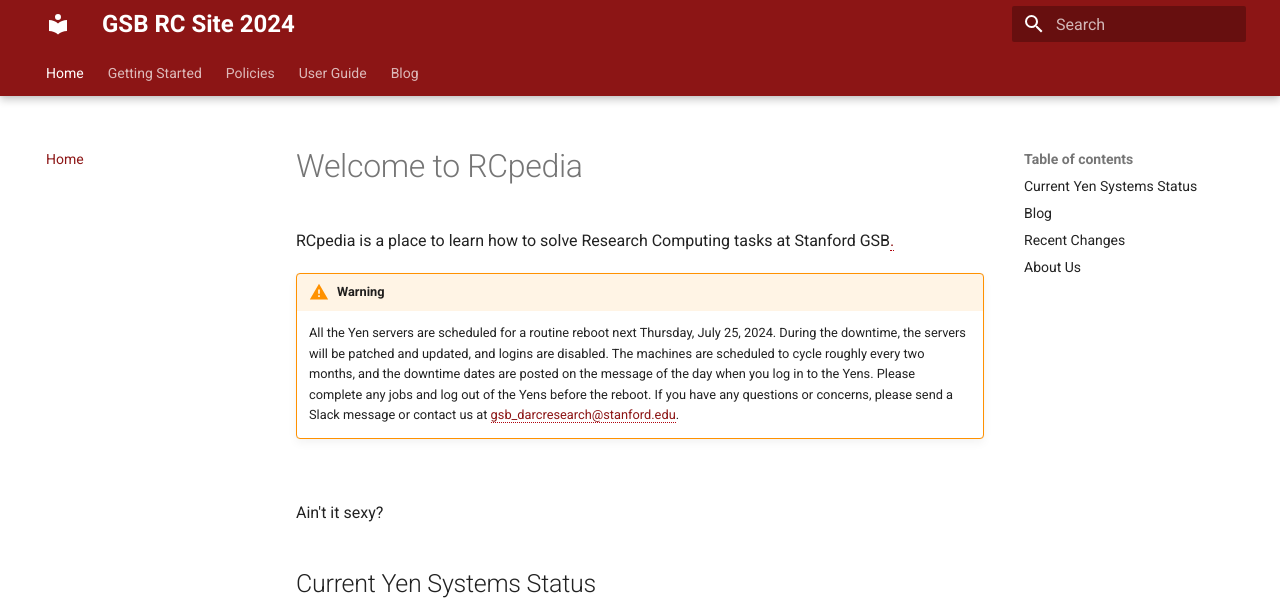
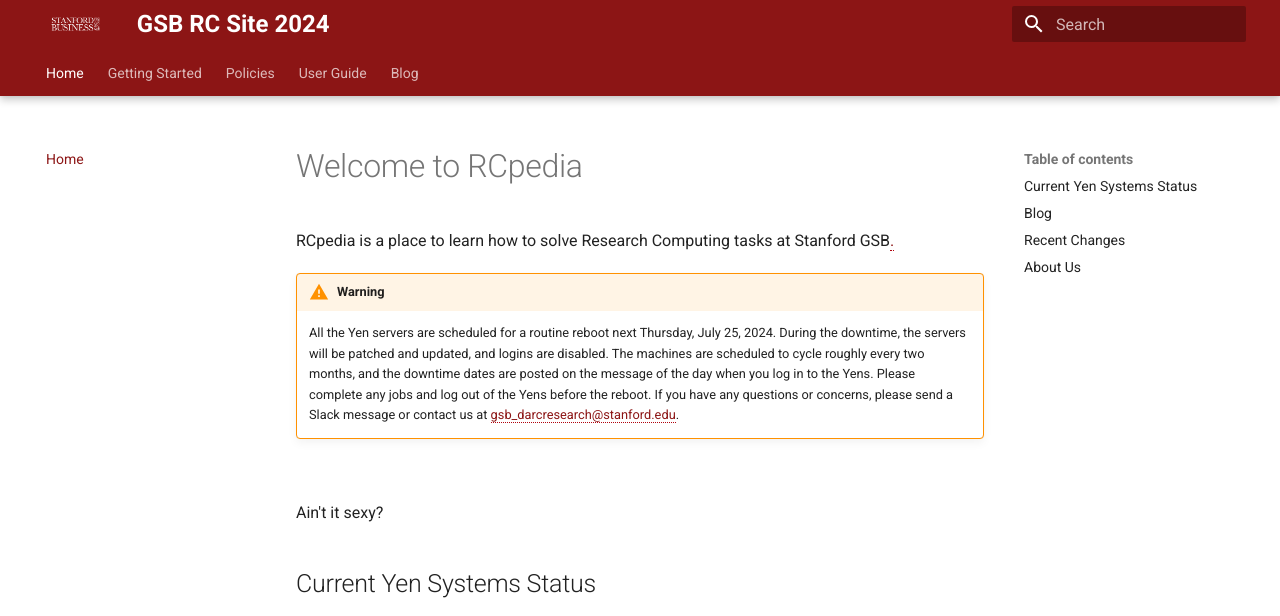
Before and after one commit to gsbdarc/rcpedia_mockup, an MkDocs documentation site: the page built from docs/index.md, in a window 1280 px wide and 1400 px high. Shown: the top 616 px of the window. Built offline with MkDocs 1.6.1 and Material for MkDocs 9.7.7, drawn with Linux system fonts in a browser that asks for light colours; some web fonts are replaced; some of the changed text lies outside the part shown; grey boxes are pictures that could not be loaded.

Commit message:
added gsb logo, modified footer font links to be bold

```diff
--- /dev/null
+++ b/docs/stylesheets/custom.css
@@ -0,0 +1,4 @@
+.md-header-nav__button img {
+    height: 100px;  /* Adjust based on your desired logo size */
+    width: auto;   /* Maintain aspect ratio */
+}
--- a/docs/stylesheets/output.css
+++ b/docs/stylesheets/output.css
@@ -2,11 +2,8 @@
 
 @font-face {
   font-family: "Stanford";
-
   src: url("https://www-media.stanford.edu/assets/fonts/stanford.woff") format("woff"), url("https://www-media.stanford.edu/assets/fonts/stanford.ttf") format("truetype");
-
   font-weight: 300;
-
   font-display: swap;
 }
 
--- a/mkdocs.yml
+++ b/mkdocs.yml
@@ -3,6 +3,7 @@
 theme:
   name: material
   custom_dir: overrides
+  logo: assets/images/gsb-logo.png
   features:
     - announce.dismiss
     - header.autohide
@@ -102,3 +103,4 @@
 extra_css:
   - stylesheets/sh.css
   - stylesheets/output.css # This is the decantur css tailing output
+  - stylesheets/custom.css
--- a/overrides/partials/footer.html
+++ b/overrides/partials/footer.html
@@ -1,59 +1,59 @@
-<footer class="cc basefont-20 rs-py-1 text-white bg-cardinal-red w-full">
+<footer class="font-sans cc basefont-20 rs-py-1 text-white bg-cardinal-red w-full">
   <div class="flex flex-col lg:flex-row" title="Common Stanford resources">
     <div class="text-center">
-        <a class="logo hocus:no-underline text-white hocus:text-white text-sm" href="https://www.stanford.edu">Stanford<br>University</a>
+      <a class="logo hocus:no-underline text-white hocus:text-white" href="https://www.stanford.edu">Stanford<br>University</a>
     </div>
     <div class="lg:pl-45 xl:pl-50 text-left sm:text-center lg:text-left grow">
       <nav aria-label="global footer menu" class="flex flex-row sm:flex-col justify-center sm:items-center lg:items-start">
-          <ul class="list-unstyled mr-19 sm:mr-0 p-0 flex flex-col sm:flex-row">
-            <li class="sm:mr-10 md:mr-20 lg:mr-27">
-              <a href="https://www.stanford.edu" class="text-white no-underline hocus:underline hocus:text-white" style="font-size: 0.75rem">
+        <ul class="list-unstyled mr-19 sm:mr-0 p-0 flex flex-col sm:flex-row" style="margin-bottom: 0px;">
+          <li class="sm:mr-10 md:mr-20 lg:mr-27" style="margin-bottom: 0px;">
+            <a href="https://www.stanford.edu" class="text-white no-underline hocus:underline hocus:text-white" style="font-size: 0.75rem; font-weight: 600;">
               Stanford Home<span class="sr-only">(link is external)</span>
             </a>
           </li>
-            <li class="sm:mr-10 md:mr-20 lg:mr-27">
-              <a href="https://visit.stanford.edu/plan/" class="text-white no-underline hocus:underline hocus:text-white" style="font-size: 0.75rem">
-                Maps &amp; Directions<span class="sr-only">(link is external)</span>
+          <li class="sm:mr-10 md:mr-20 lg:mr-27" style="margin-bottom: 0px;">
+            <a href="https://visit.stanford.edu/plan/" class="text-white no-underline hocus:underline hocus:text-white" style="font-size: 0.75rem; font-weight: 600;">
+              Maps & Directions<span class="sr-only">(link is external)</span>
             </a>
           </li>
-            <li class="sm:mr-10 md:mr-20 lg:mr-27">
-              <a href="https://www.stanford.edu/search/" class="text-white no-underline hocus:underline hocus:text-white" style="font-size: 0.75rem">
+          <li class="sm:mr-10 md:mr-20 lg:mr-27" style="margin-bottom: 0px;">
+            <a href="https://www.stanford.edu/search/" class="text-white no-underline hocus:underline hocus:text-white" style="font-size: 0.75rem; font-weight: 600;">
               Search Stanford<span class="sr-only">(link is external)</span>
             </a>
           </li>
-            <li>
-              <a href="https://emergency.stanford.edu" class="text-white no-underline hocus:underline hocus:text-white" style="font-size: 0.75rem">
+          <li style="margin-bottom: 0px;">
+            <a href="https://emergency.stanford.edu" class="text-white no-underline hocus:underline hocus:text-white" style="font-size: 0.75rem; font-weight: 600;">
               Emergency Info<span class="sr-only">(link is external)</span>
             </a>
           </li>
         </ul>
-          <ul class="list-unstyled ml-19 sm:ml-0 p-0 text-sm flex flex-col sm:flex-row sm:link-regular">
-            <li class="sm:mr-10 md:mr-20 lg:mr-27">
+        <ul class="list-unstyled ml-19 sm:ml-0 p-0 text-sm flex flex-col sm:flex-row sm:link-regular" style="margin-bottom: 12px;">
+          <li class="sm:mr-10 md:mr-20 lg:mr-27" style="margin-bottom: 8px;">
             <a href="https://www.stanford.edu/site/terms/" title="Terms of use for sites" class="text-white no-underline hocus:underline hocus:text-white" style="font-size: 0.75rem">
               Terms of Use<span class="sr-only">(link is external)</span>
             </a>
           </li>
-            <li class="sm:mr-10 md:mr-20 lg:mr-27">
+          <li class="sm:mr-10 md:mr-20 lg:mr-27" style="margin-bottom: 8px;">
             <a href="https://www.stanford.edu/site/privacy/" title="Privacy and cookie policy" class="text-white no-underline hocus:underline hocus:text-white" style="font-size: 0.75rem">
               Privacy<span class="sr-only">(link is external)</span>
             </a>
           </li>
-            <li class="sm:mr-10 md:mr-20 lg:mr-27">
+          <li class="sm:mr-10 md:mr-20 lg:mr-27" style="margin-bottom: 8px;">
             <a href="https://uit.stanford.edu/security/copyright-infringement" title="Report alleged copyright infringement" class="text-white no-underline hocus:underline hocus:text-white" style="font-size: 0.75rem">
               Copyright<span class="sr-only">(link is external)</span>
             </a>
           </li>
-            <li class="sm:mr-10 md:mr-20 lg:mr-27">
+          <li class="sm:mr-10 md:mr-20 lg:mr-27" style="margin-bottom: 8px;">
             <a href="https://adminguide.stanford.edu/chapter-1/subchapter-5/policy-1-5-4" title="Ownership and use of Stanford trademarks and images" class="text-white no-underline hocus:underline hocus:text-white" style="font-size: 0.75rem">
               Trademarks<span class="sr-only">(link is external)</span>
             </a>
           </li>
-            <li class="sm:mr-10 md:mr-20 lg:mr-27">
+          <li class="sm:mr-10 md:mr-20 lg:mr-27" style="margin-bottom: 8px;">
             <a href="https://studentservices.stanford.edu/more-resources/student-policies/non-academic/non-discrimination" title="Non-discrimination policy" class="text-white no-underline hocus:underline hocus:text-white" style="font-size: 0.75rem">
               Non-Discrimination<span class="sr-only">(link is external)</span>
             </a>
           </li>
-            <li>
+          <li style="margin-bottom: 8px;">
             <a href="https://www.stanford.edu/site/accessibility" title="Report web accessibility issues" class="text-white no-underline hocus:underline hocus:text-white" style="font-size: 0.75rem">
               Accessibility<span class="sr-only">(link is external)</span>
             </a>
@@ -61,7 +61,7 @@
         </ul>
       </nav>
       <div class="text-center lg:text-left" style="font-size: 0.75rem">
-          <span class="whitespace-no-wrap">© Stanford University.</span><span class="whitespace-no-wrap"> </span>>&nbsp; Stanford, California 94305.</span>
+        <span class="whitespace-no-wrap">© Stanford University.</span><span class="whitespace-no-wrap"> </span>&nbsp; Stanford, California 94305.
       </div>
     </div>
   </div>
```
Also changed, not shown: tailwind.config.js (+5 -2 lines), docs/assets/images/gsb-logo.png (added). Lines whose indentation alone changed are shown as unchanged.
